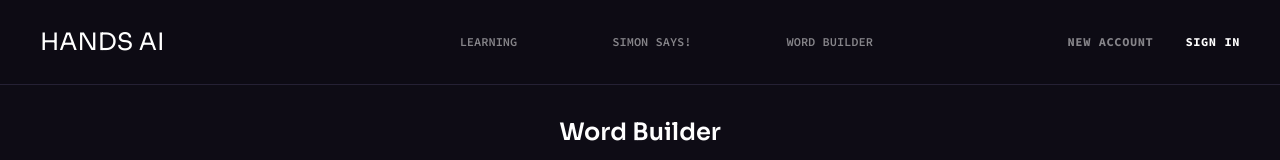
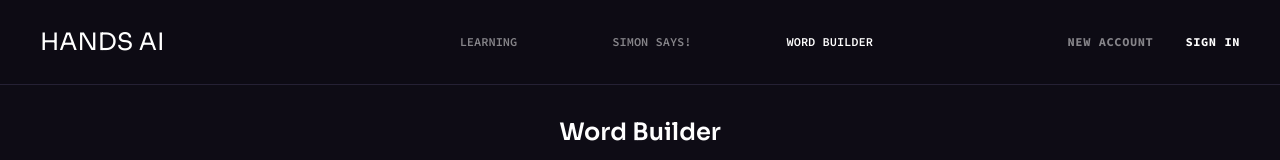
Before and after one commit to DiegoMaldonado0/Hands-AI, a React (Vite) app: page /Hands-AI/word-builder in a window 1280 px wide. Shown: the top 160 px of the page. Built offline with nearby package versions, Linux system fonts and the light colour scheme; no server answers.

Commit message:
Proyecto terminado 100%

```diff
--- a/src/components/Header.jsx
+++ b/src/components/Header.jsx
@@ -73,8 +73,9 @@ const Header = () => {
 
   return (
     <div
-      className={`fixed top-0 left-0 w-full z-50 border-b border-n-6 lg:bg-n-8/90 lg:backdrop-blur-sm ${openNavigation ? "bg-n-8" : "bg-n-8/90 backdrop-blur-sm"
-        }`}
+      className={`fixed top-0 left-0 w-full z-50 border-b border-n-6 lg:bg-n-8/90 lg:backdrop-blur-sm ${
+        openNavigation ? "bg-n-8" : "bg-n-8/90 backdrop-blur-sm"
+      }`}
     >
       <div className="flex items-center px-5 lg:px-7.5 xl:px-10 max-lg:py-4">
         <Link className="block w-[12rem] xl:mr-8" to="/Hands-AI">
@@ -82,24 +83,26 @@ const Header = () => {
         </Link>
 
         <nav
-          className={`${openNavigation ? "flex " : "hidden"
-            } fixed top-[5rem] left-0 right-0 bottom-0 bg-n-8 lg:static lg:flex lg:mx-auto lg:bg-transparent`}
+          className={`${
+            openNavigation ? "flex " : "hidden"
+          } fixed top-[5rem] left-0 right-0 bottom-0 bg-n-8 lg:static lg:flex lg:mx-auto lg:bg-transparent`}
         >
           <div className="relative z-2 flex flex-col items-center justify-center m-auto lg:flex-row">
             {navigation.map((item) => (
-              <a
+              <Link
                 key={item.id}
-                href={item.url}
+                to={item.url}
                 onClick={handleClick}
                 className={`block relative font-code text-2xl uppercase text-n-1 transition-colors hover:text-color-1
-                    ${item.onlyMobile ? "lg:hidden" : ""}
-                    px-6 py-6 md:py-8 lg:-mr-0.25 lg:text-xs lg:font-semibold ${item.url === pathname.hash
-                    ? "z-2 lg:text-n-1"
-                    : "lg:text-n-1/50"
-                  } lg:leading-5 lg:hover:text-n-1 xl:px-12 `}
+            ${item.onlyMobile ? "lg:hidden" : ""}
+            px-6 py-6 md:py-8 lg:-mr-0.25 lg:text-xs lg:font-semibold ${
+              item.url === location.pathname
+                ? "z-2 lg:text-n-1"
+                : "lg:text-n-1/50"
+            } lg:leading-5 lg:hover:text-n-1 xl:px-12`}
               >
                 {item.title}
-              </a>
+              </Link>
             ))}
           </div>
 
@@ -109,10 +112,7 @@ const Header = () => {
         {/* Mostrar nombre de usuario y menú de cerrar sesión si está logueado */}
         {user ? (
           <div className="relative ml-auto flex items-center">
-            <p
-              className="text-white cursor-pointer"
-              onClick={toggleLogoutMenu}
-            >
+            <p className="text-white cursor-pointer" onClick={toggleLogoutMenu}>
               {user.displayName || "User"}
             </p>
 
@@ -138,10 +138,7 @@ const Header = () => {
             >
               New Account
             </Link>
-            <Link
-              to="/Hands-AI/login"
-              className="button hidden lg:flex"
-            >
+            <Link to="/Hands-AI/login" className="button hidden lg:flex">
               Sign in
             </Link>
           </>
--- a/src/constants/index.js
+++ b/src/constants/index.js
@@ -21,18 +21,6 @@ export const navigation = [
     id: "2",
     title: "Word Builder",
     url: "/Hands-AI/word-builder",
-  },
-  {
-    id: "4",
-    title: "New account",
-    url: "#signup",
-    onlyMobile: true,
-  },
-  {
-    id: "5",
-    title: "Sign in",
-    url: "#login",
-    onlyMobile: true,
   },
 ];
 
```
